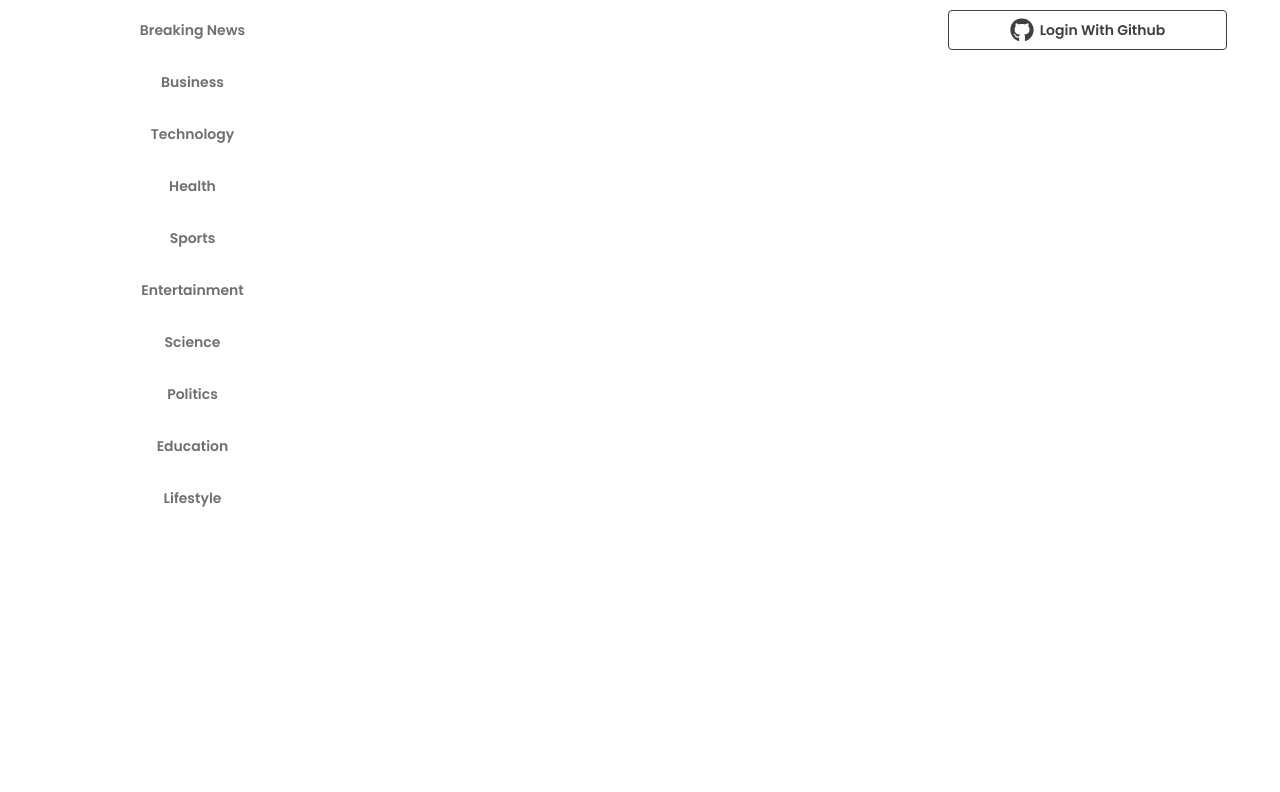
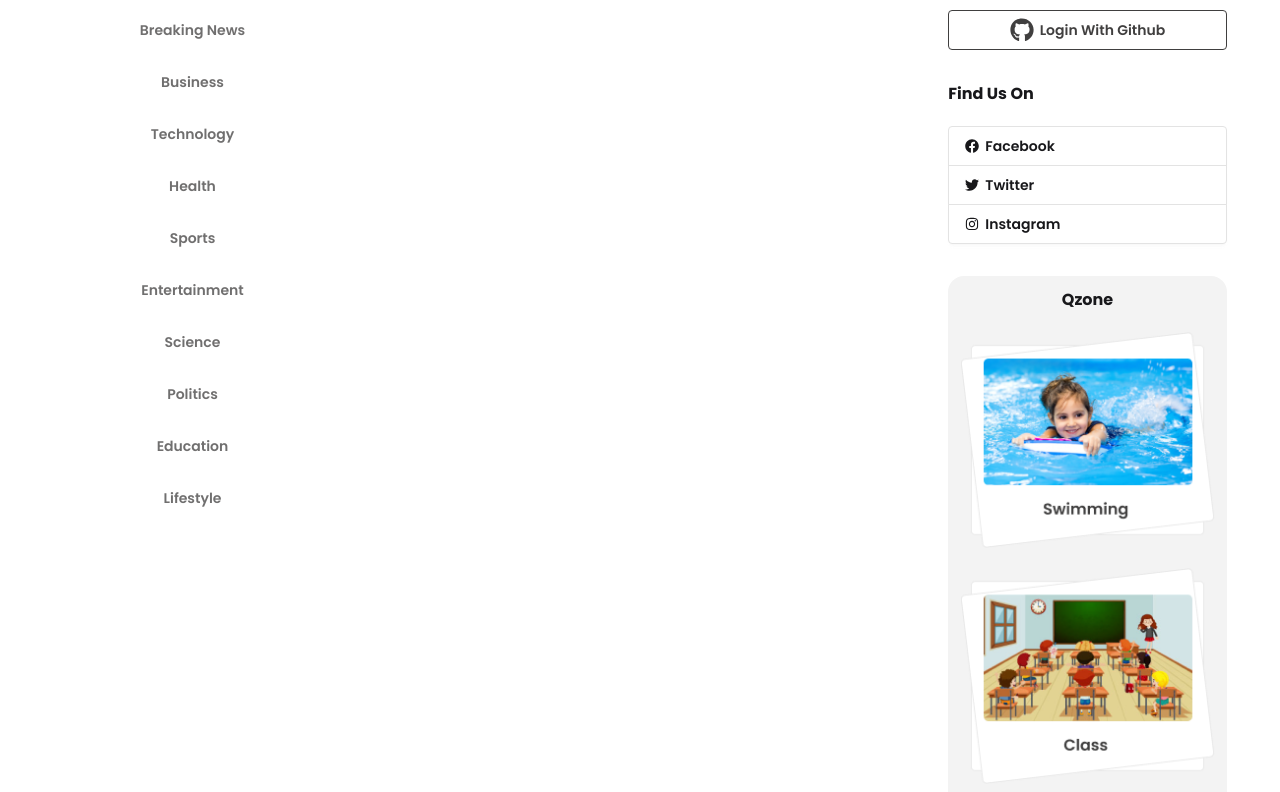
Before and after one commit to mdazizulbari/module52-dragonNews, a React (Vite) app: page / in a window 1280 px wide. Shown: the part 348-1140 px from the top of the page. Before the commit the page ends 878 px from the top, so only its background shows below. Built offline with nearby package versions, Linux system fonts and the light colour scheme.

Commit message:
right aside

```diff
--- a/src/components/homeLayout/FindUs.jsx
+++ b/src/components/homeLayout/FindUs.jsx
@@ -1,11 +1,25 @@
-import React from 'react';
+import React from "react";
+import { FaFacebook, FaInstagram, FaTwitter } from "react-icons/fa";
 
 const FindUs = () => {
-    return (
-        <div>
-            <h2 className='font-bold mb-5'>Find Us On</h2>
+  return (
+    <div>
+      <h2 className="font-bold mb-5">Find Us On</h2>
+      <div className="">
+        <div className="join join-vertical w-full">
+          <button className="btn join-item bg-base-100 justify-start">
+            <FaFacebook/>Facebook
+          </button>
+          <button className="btn join-item bg-base-100 justify-start">
+           <FaTwitter/> Twitter
+          </button>
+          <button className="btn join-item bg-base-100 justify-start">
+           <FaInstagram/> Instagram
+          </button>
         </div>
-    );
+      </div>
+    </div>
+  );
 };
 
 export default FindUs;
--- /dev/null
+++ b/src/components/homeLayout/Qzone.jsx
@@ -0,0 +1,19 @@
+import React from "react";
+import swimmingImg from "../../assets/swimming.png";
+import classImg from "../../assets/class.png";
+import playImg from "../../assets/playground.png";
+
+const Qzone = () => {
+  return (
+    <div className="bg-base-200 p-3 rounded-2xl">
+      <h2 className="font-bold mb-5 text-center">Qzone</h2>
+      <div className="flex items-center flex-col gap-5">
+        <img src={swimmingImg} alt=""/>
+        <img src={classImg} alt="" />
+        <img src={playImg} alt="" />
+      </div>
+    </div>
+  );
+};
+
+export default Qzone;
--- a/src/components/homeLayout/RightAside.jsx
+++ b/src/components/homeLayout/RightAside.jsx
@@ -1,10 +1,14 @@
 import React from "react";
 import SocialLogin from "./SocialLogin";
+import FindUs from "./FindUs";
+import Qzone from "./Qzone";
 
 const RightAside = () => {
   return (
-    <div>
+    <div className="space-y-8">
       <SocialLogin />
+      <FindUs />
+      <Qzone />
     </div>
   );
 };
```
